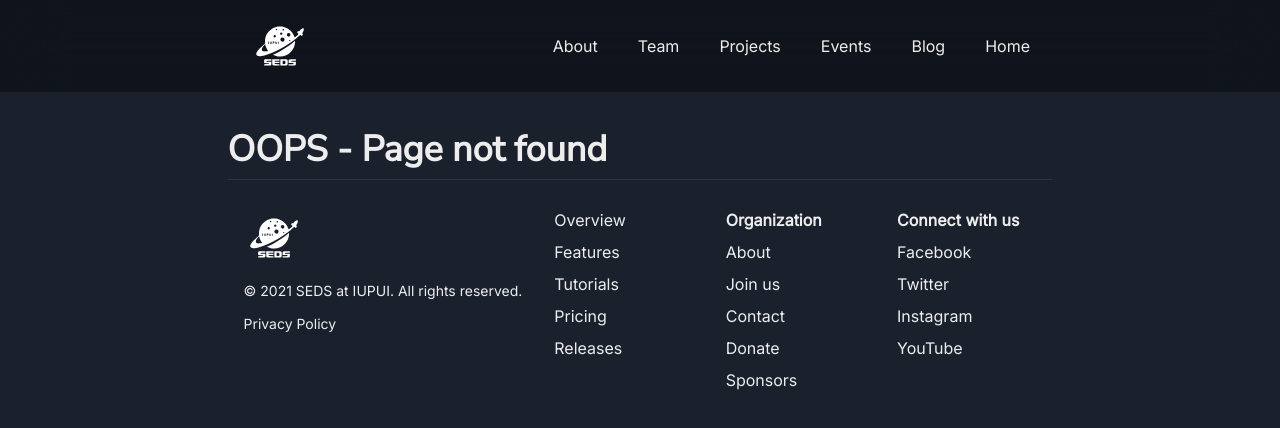
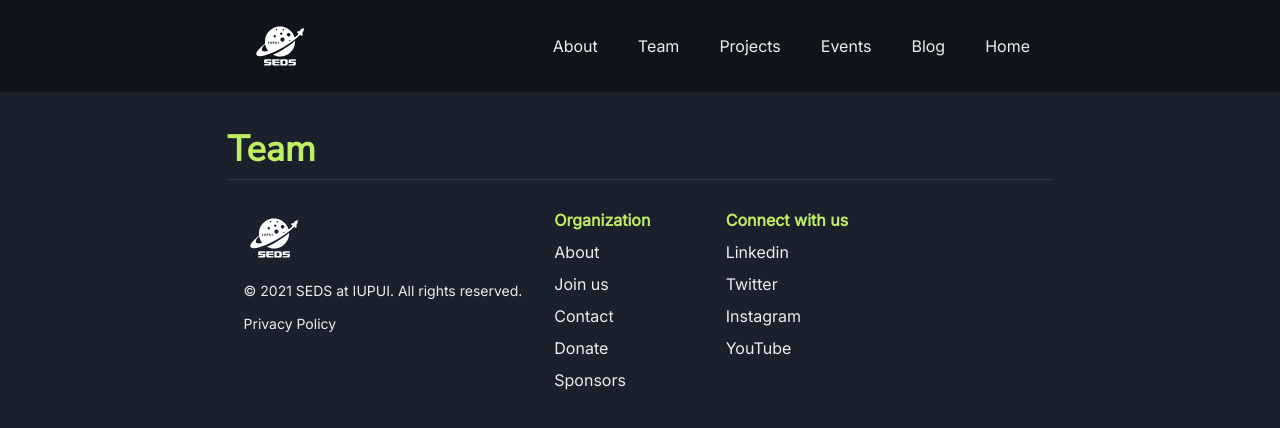
Before and after one commit to chcardoz/sedsiupui, a Next.js app: page /team in a window 1280 px wide. Before the commit this address had no page. Shown: the top 428 px of the page. Built offline with nearby package versions, Linux system fonts and the light colour scheme.

Commit message:
new pages, on mount animation

```diff
--- /dev/null
+++ b/components/layout/AnimatedHeading.tsx
@@ -0,0 +1,21 @@
+import { Heading, HTMLChakraProps, ThemingProps } from '@chakra-ui/react';
+import { motion } from 'framer-motion';
+
+interface animatedHeadingProps
+  extends HTMLChakraProps<'h2'>,
+    ThemingProps<'Heading'> {}
+
+export const AnimatedHeading: React.FC<animatedHeadingProps> = ({
+  children,
+  ...rest
+}) => {
+  return (
+    <motion.div
+      animate={{ opacity: 1, y: 0 }}
+      initial={{ opacity: 0, y: 15 }}
+      transition={{ duration: 0.5, easings: 'easeInOut' }}
+    >
+      <Heading {...rest}>{children}</Heading>
+    </motion.div>
+  );
+};
--- a/components/layout/Footer.tsx
+++ b/components/layout/Footer.tsx
@@ -31,26 +31,29 @@ export const Footer: React.FC<FooterProps> = ({}) => {
             </Link>
           </Stack>
           <Stack align={'flex-start'}>
-            <Link href={'#'}>Overview</Link>
-            <Link href={'#'}>Features</Link>
-            <Link href={'#'}>Tutorials</Link>
-            <Link href={'#'}>Pricing</Link>
-            <Link href={'#'}>Releases</Link>
+            <Text color="secondary.400" fontWeight="semibold">
+              Organization
+            </Text>
+            <Link href={'/about'}>About</Link>
+            <Link href={'/join'}>Join us</Link>
+            <Link href={'/contact'}>Contact</Link>
+            <Link href="/donate">Donate</Link>
+            <Link href={'/sponsors'}>Sponsors</Link>
           </Stack>
           <Stack align={'flex-start'}>
-            <Text fontWeight="semibold">Organization</Text>
-            <Link href={'#'}>About</Link>
-            <Link href={'#'}>Join us</Link>
-            <Link href={'#'}>Contact</Link>
-            <Link href="#">Donate</Link>
-            <Link href={'#'}>Sponsors</Link>
-          </Stack>
-          <Stack align={'flex-start'}>
-            <Text fontWeight="semibold">Connect with us</Text>
-            <Link href={'#'}>Facebook</Link>
-            <Link href={'#'}>Twitter</Link>
-            <Link href={'#'}>Instagram</Link>
-            <Link href="#">YouTube</Link>
+            <Text color="secondary.400" fontWeight="semibold">
+              Connect with us
+            </Text>
+            <Link href={'https://www.linkedin.com/company/seds-at-iupui'}>
+              Linkedin
+            </Link>
+            <Link href={'https://twitter.com/sedsiupui'}>Twitter</Link>
+            <Link href={'https://www.instagram.com/studentexplorers/'}>
+              Instagram
+            </Link>
+            <Link href="https://www.youtube.com/channel/UCfWspur2Ki34J8oQZUpIkiw#">
+              YouTube
+            </Link>
           </Stack>
         </SimpleGrid>
       </Container>
--- a/pages/index.tsx
+++ b/pages/index.tsx
@@ -2,6 +2,7 @@ import { Box, Heading, Stack, Text } from '@chakra-ui/react';
 import { Layout } from '../components/layout/Layout';
 import Image from 'next/image';
 import { Navbar } from '../components/layout/Navbar';
+import { AnimatedHeading } from '../components/layout/AnimatedHeading';
 
 const Home: React.FC = () => {
   return (
@@ -9,9 +10,9 @@ const Home: React.FC = () => {
       <Navbar />
       <Layout>
         <Stack direction="column" spacing={4}>
-          <Heading fontSize="5xl">
+          <AnimatedHeading fontSize="5xl">
             Inspiration4 launches first all-civilian mission to orbit.
-          </Heading>
+          </AnimatedHeading>
           <video
             autoPlay
             loop
--- a/pages/notices/privacypolicy.tsx
+++ b/pages/notices/privacypolicy.tsx
@@ -13,7 +13,9 @@ const PrivacyPolicy: React.FC = () => {
     <>
       <Navbar />
       <Layout>
-        <Heading as="h1">Privacy Policy</Heading>
+        <Heading color="secondary.400" as="h1">
+          Privacy Policy
+        </Heading>
         <Text as="i">Last updated January 17, 2022</Text>
         <Text paddingTop={5}>
           Thank you for choosing to be part of our community at SEDS at IUPUI
--- /dev/null
+++ b/pages/team.tsx
@@ -0,0 +1,17 @@
+import { Heading } from '@chakra-ui/react';
+import { AnimatedHeading } from '../components/layout/AnimatedHeading';
+import { Layout } from '../components/layout/Layout';
+import { Navbar } from '../components/layout/Navbar';
+
+const Team: React.FC = () => {
+  return (
+    <>
+      <Navbar />
+      <Layout>
+        <AnimatedHeading color="secondary.400">Team</AnimatedHeading>
+      </Layout>
+    </>
+  );
+};
+
+export default Team;
--- /dev/null
+++ b/theme/colors.ts
@@ -0,0 +1,7 @@
+const colors = {
+  secondary: {
+    400: '#beee62'
+  }
+};
+
+export default colors;
--- a/theme/index.ts
+++ b/theme/index.ts
@@ -1,4 +1,5 @@
 import { extendTheme, ThemeConfig } from '@chakra-ui/react';
+import colors from './colors';
 import '@fontsource/inter';
 import '@fontsource/nunito-sans';
 
@@ -6,7 +7,8 @@ const config: ThemeConfig = {
   initialColorMode: 'dark'
 };
 
-const theme = {
+const overrides = {
+  colors,
   fonts: {
     body: 'Inter',
     heading: 'Nunito Sans'
@@ -14,4 +16,4 @@ const theme = {
   config
 };
 
-export default extendTheme(theme);
+export default extendTheme(overrides);
```
Also changed, not shown: pages/about.tsx (added, +18 -0 lines), pages/events.tsx (added, +17 -0 lines), pages/projects.tsx (added, +17 -0 lines).
